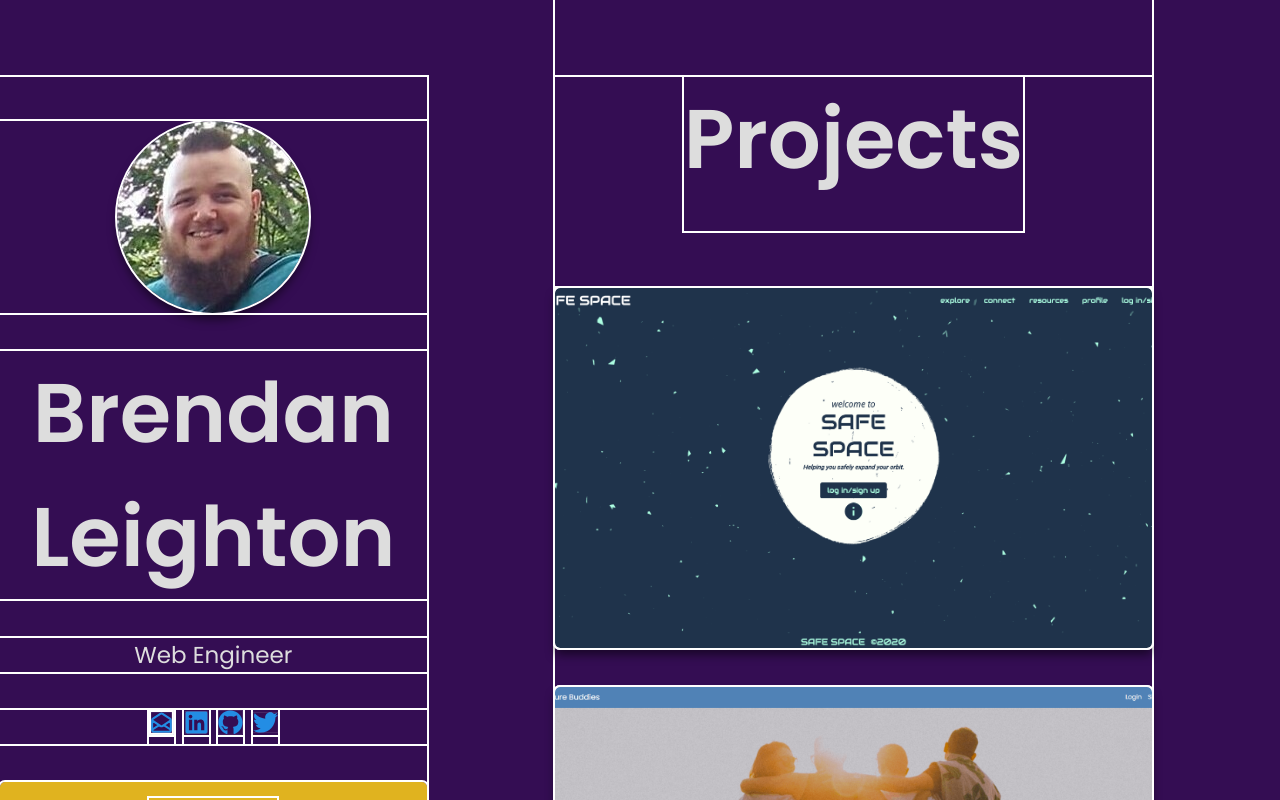
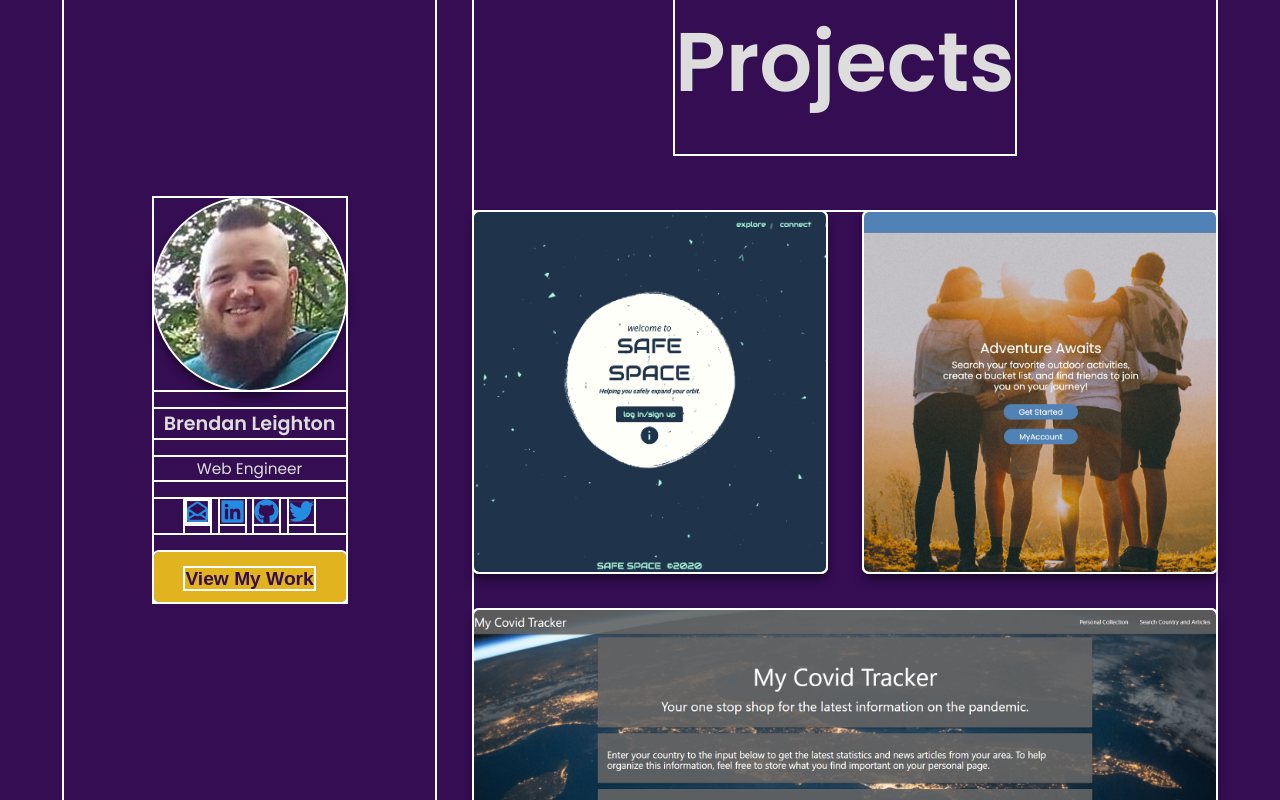
Before and after one commit to BR3NDAN-L8N/Portfolio, a React (Create React App) app in the folder client/: page / in a window 1280 px wide. Shown: the top 800 px of the page. Built offline with nearby package versions, Linux system fonts and the light colour scheme.

Commit message:
working on desktop grid layout. Removed styling from hero component and added it to the newly created Hero.css

```diff
--- a/client/src/App.css
+++ b/client/src/App.css
@@ -1,7 +1,3 @@
-main {
-    margin: 0 10vw;
-}
-
 .container {
     display: flex;
     flex-direction: column;
@@ -17,10 +13,6 @@ main {
 .float-right {
     float: right;
 }
-h1, h2 {
-    font-size: calc(1rem + 5vw);
-}
-
 header.App-header {
     height: 100vh;
     display: flex;
@@ -28,10 +20,54 @@ header.App-header {
     align-items: center;
     justify-content: center;
 }
-
 img, .btn {
     border-radius: 5px;
 }
+
+/*
+    TOOLTIP
+*/
+.tooltip {
+    position: relative;
+    display: inline-block;
+}
+.tooltip-arrow {
+    visibility: hidden;
+    position: absolute;
+    top: -20px;
+    left: 50%;
+    transform: translateX(-50%) rotate(45deg);
+
+    background-color: var(--tertiary-background);
+
+    width: 15px;
+    height: 15px;
+    border-radius: 2px;
+}
+.tooltip .tooltip-text {
+    visibility: hidden;
+    width: 120px;
+    background-color: var(--tertiary-background);
+    color: var(--tertiary-text);
+    text-align: center;
+    border-radius: 5px;
+    padding: 5px 0;
+
+    /* Position the tooltip */
+    position: absolute;
+    z-index: 1;
+}
+
+.tooltip:hover .tooltip-text, .tooltip:hover .tooltip-arrow {
+    visibility: visible;
+    font-size: 0.8rem;
+}
+.tooltip-text {
+    top: -10px;
+    left: 50%;
+    transform: translate(-50%, -100%);
+}
+/* END OF TOOLTIP */
 
 @media screen and (min-width: 800px) {
     div.App {
@@ -41,6 +77,8 @@ img, .btn {
         grid-template-areas:
             "hero main"
             "footer footer";
+        column-gap: 2rem;
+        padding: 0 5vw;
     }
     .container {
         display: flex;
@@ -51,11 +89,16 @@ img, .btn {
         margin: 4rem 0;
 }
     section.container.grid-hero {
+        position: sticky;
+        top: 0;
+        margin-top: 0;
         grid-area: hero;
         width: 100%;
     }
     main {
         grid-area: main;
+        margin: -4rem 0 0;
+        padding: 0;
     }
     .App footer {
         grid-area: footer;
--- a/client/src/AppSections/Footer/Footer.css
+++ b/client/src/AppSections/Footer/Footer.css
@@ -1,6 +1,8 @@
 footer {
     display: flex;
+    flex-wrap: wrap;
     justify-content: center;
+    align-content: center;
     background-color: var(--tertiary-background);
     color: var(--tertiary-text);
 }
--- /dev/null
+++ b/client/src/AppSections/Hero/Hero.css
@@ -0,0 +1,39 @@
+section.hero {
+        height: 100vh;
+        text-align: center;
+}
+.hero header {
+    display: flex;
+    flex-direction: column;
+    justify-content: center;
+    gap: 2rem;
+}
+.hero header figure {
+        display: flex;
+        justify-content: center;
+}
+.hero header figure img {
+        height: 192px;
+        width: 192px;
+        margin: 0 auto;
+        box-shadow: 0px 7px 10px rgba(0, 0, 0, 0.5);
+        border-radius: 50%;
+}
+.hero header h1 {
+    font-weight: 800;
+    text-align: center;
+}
+.hero header p {
+    font-weight: 400;
+    padding: none;
+    margin: none;
+}
+
+@media screen and (min-width: 800px) {
+    section.grid-hero header {
+        gap: 1rem;
+    }
+    section.grid-hero header p {
+        font-size: 0.8rem;
+    }
+}
--- a/client/src/AppSections/Hero/Hero.js
+++ b/client/src/AppSections/Hero/Hero.js
@@ -2,51 +2,20 @@ import React from 'react'
 
 import CTA from '../../components/CallToAction/CTA'
 import ContactStrip from '../../components/Contacts/ContactStrip'
-import imageOfMe from './assets/me.jpeg';
+import imageOfMe from './assets/me.jpeg'
 
-const styles = {
-    hero: {
-        height: `100vh`,
-        textAlign: `center`
-    },
-    heroFlex: {
-        display: `flex`,
-        flexDirection: `column`,
-        justifyContent: `center`,
-        gap: `2rem`
-    },
-    figure: {
-        display: `flex`,
-        justifyContent: `center`
-    },
-    image: {
-        height: `192px`,
-        width: `192px`,
-        margin: `0, auto`,
-        boxShadow: `0px 7px 10px rgba(0, 0, 0, 0.5)`,
-        borderRadius: `50%`
-    },
-    h1: {
-        fontWeight: `800`,
-        textAlign: `center`
-    },
-    heroSubtitle: {
-        fontWeight: `400`,
-        padding: 'none',
-        margin: 'none'
-    }
-}
+import './Hero.css'
 
 export default function Hero() {
     return (
-        <section style={styles.hero} className="container grid-hero">
-            <header style={styles.heroFlex}>
-                <figure style={styles.figure}>
-                    <img style={styles.image} src={imageOfMe}
+        <section className="container hero grid-hero">
+            <header>
+                <figure>
+                    <img src={imageOfMe} className="hero-image"
                         alt="Me smiling, rocking a bushy beard and a mohawk" />
                 </figure>
-                <h1 style={styles.h1}>Brendan Leighton</h1>
-                <p style={styles.heroSubtitle}>Web Engineer</p>
+                <h1>Brendan Leighton</h1>
+                <p>Web Engineer</p>
                 <ContactStrip
                     size="1.3rem"
                 />
--- a/client/src/components/Navbar/Navbar.css
+++ b/client/src/components/Navbar/Navbar.css
@@ -5,7 +5,9 @@ nav {
     align-self: flex-start;
     position: sticky;
     top: 0;
-    width: 100%;
+    right: 0;
+    left: 0;
+    width: 100vw;
     height: 50px;
     padding: 0 10vw;
     background-color: var(--tertiary-background);
--- a/client/src/index.css
+++ b/client/src/index.css
@@ -8,6 +8,8 @@
     --tertiary-background-transparent: #1f222994;
     --primary-color: #e0b31f;
     --test: #238de4;
+
+    --desktop-view: 800px;
 }
 
 * {
@@ -27,9 +29,14 @@ body {
     background-color: var(--primary-background);
     font-family: 'Poppins', sans-serif;
 }
+main {
+    padding: 0 10vw;
+}
 div.App {
-    padding: 0;
     margin: -4rem 0 0;
+}
+h1, h2 {
+    font-size: calc(1rem + 5vw);
 }
 button {
     text-decoration: none;
@@ -55,47 +62,7 @@ button a {
 button:hover {
     border: 2px solid #238de4;
 }
-/*
-    TOOLTIP
-*/
-.tooltip {
-    position: relative;
-    display: inline-block;
+
+@media screen and (min-width: 800px) {
+    h1 {font-size: 1rem;}
 }
-.tooltip-arrow {
-    visibility: hidden;
-    position: absolute;
-    top: -20px;
-    left: 50%;
-    transform: translateX(-50%) rotate(45deg);
-
-    background-color: var(--tertiary-background);
-
-    width: 15px;
-    height: 15px;
-    border-radius: 2px;
-}
-.tooltip .tooltip-text {
-    visibility: hidden;
-    width: 120px;
-    background-color: var(--tertiary-background);
-    color: var(--tertiary-text);
-    text-align: center;
-    border-radius: 5px;
-    padding: 5px 0;
-
-    /* Position the tooltip */
-    position: absolute;
-    z-index: 1;
-}
-
-.tooltip:hover .tooltip-text, .tooltip:hover .tooltip-arrow {
-    visibility: visible;
-    font-size: 0.8rem;
-}
-.tooltip-text {
-    top: -10px;
-    left: 50%;
-    transform: translate(-50%, -100%);
-}
-/* END OF TOOLTIP */
```
